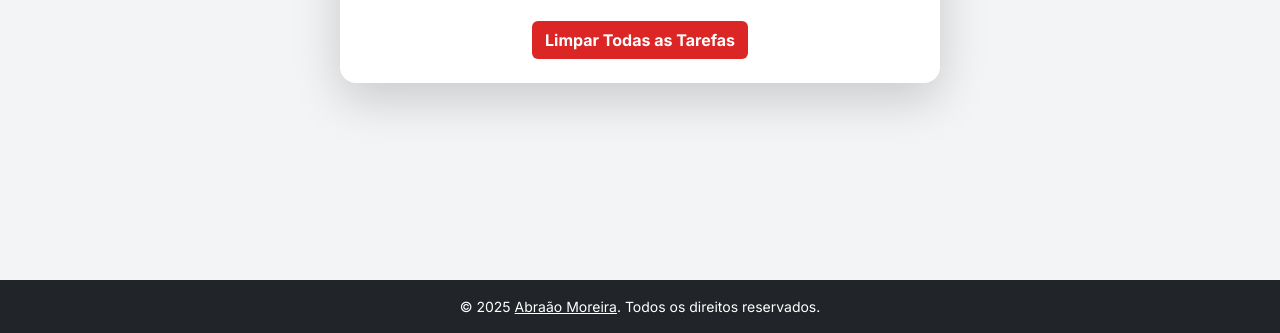
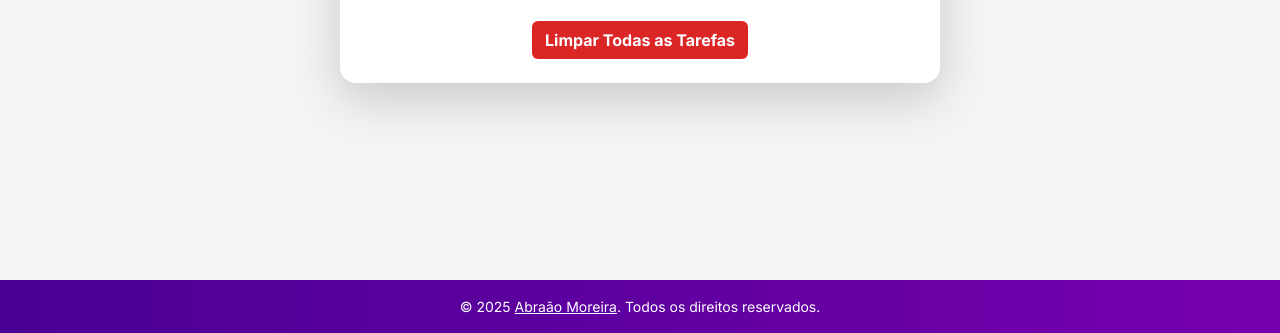
Before and after one commit to AbraaoM/daily-tasks, a plain HTML site: page src/index.html in a window 1280 px wide. Shown: the part 467-800 px from the top of the page. Drawn offline with nearby package versions, Linux system fonts and the light colour scheme.

Commit message:
update footer background color to custom gradient for consistency

```diff
--- a/src/index.html
+++ b/src/index.html
@@ -141,7 +141,7 @@
         </div>
     </main>
 
-    <footer class="bg-dark text-white text-center py-3 mt-5">
+    <footer class="bg-custom-gradient text-white text-center py-3 mt-5">
         <p class="font-inter small mb-0" id="footerText">© <span id="currentYear"></span>
             <a href="http://abraaomoreira.dev" class="text-white text-decoration-underline">
                 Abraão Moreira
```
